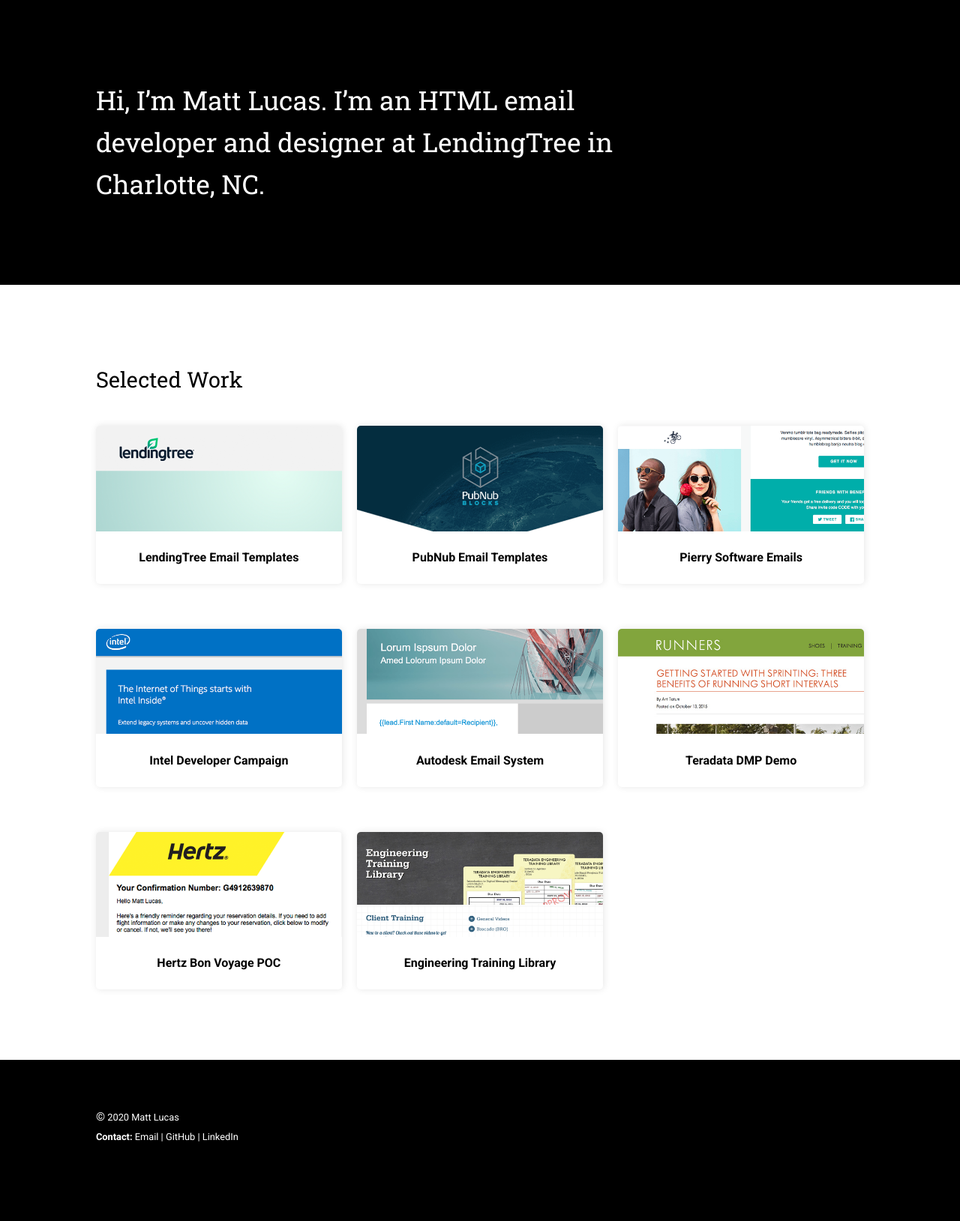
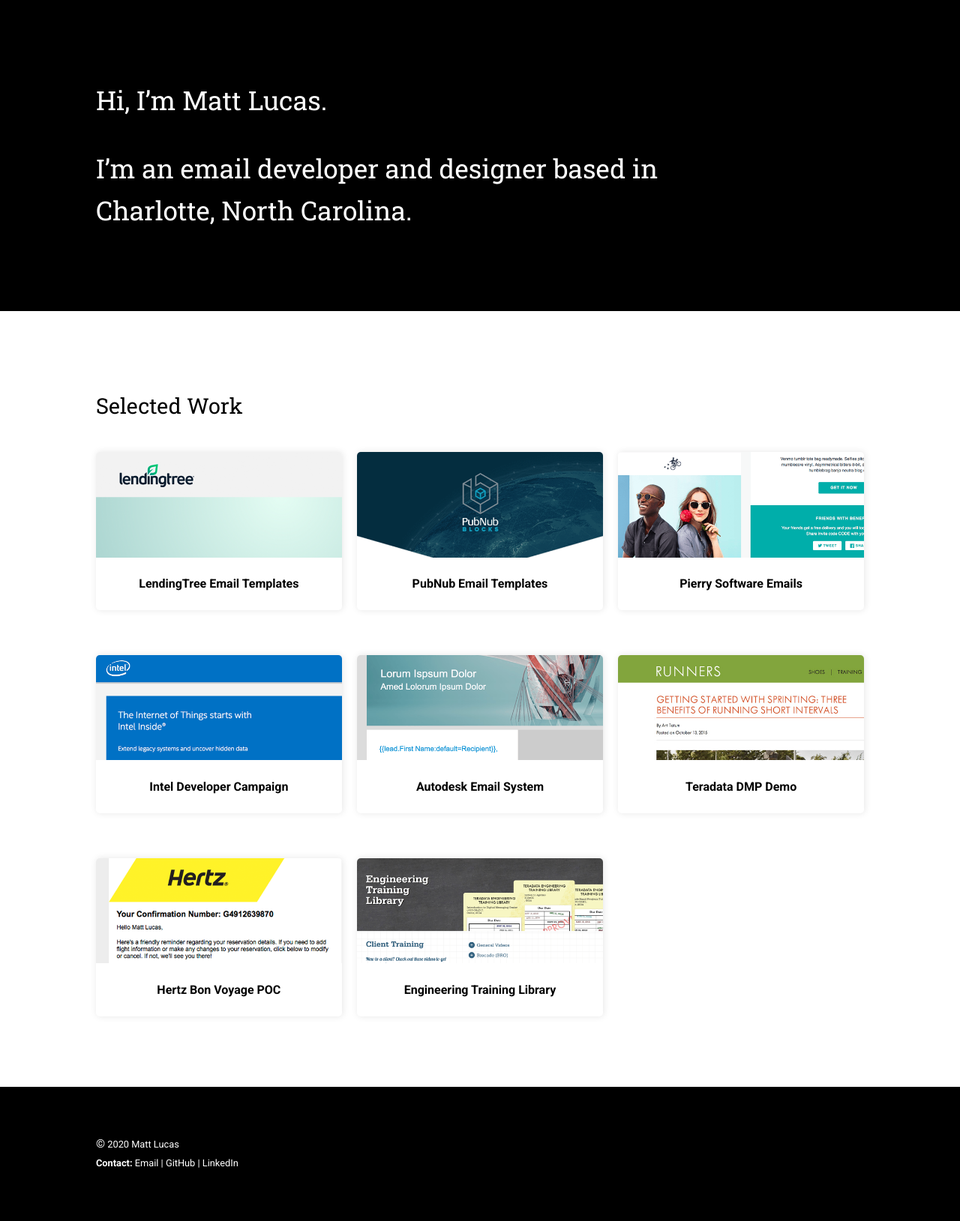
Before and after one commit to mattdavidlucas/mattdavidlucas.github.io, a Jekyll site: the page built from index.html, in a window 1280 px wide. Shown: the whole page at 75% size. Built offline with Jekyll 4.4.1, drawn with Linux system fonts in a browser that asks for light colours; nearby versions of some CDN libraries; before the commit the page ends 1594 px from its top, so only the background shows below that.

Commit message:
Update home page copy.

```diff
--- a/_sass/_home.scss
+++ b/_sass/_home.scss
@@ -17,12 +17,11 @@
 .site-intro {
 	margin: 2.6em 0;
 
-	h1 {
+	h1, h2 {
 		color: #FFF;
 		font-family: $headlineFont;
 		font-size: 1.6em;
 		line-height: 1.4em;
-		margin-bottom: 0;
 
 		@media only screen and (min-width: 960px) {
 			font-size: 2.2em;
@@ -34,6 +33,14 @@
 			font-size: 3em;
 			line-height: 1.4em;
 		}
+	}
+
+	h1 {
+		margin-bottom: 1em;
+	}
+
+	h2 {
+		margin-bottom: 0;
 	}
 
 	p {
--- a/index.html
+++ b/index.html
@@ -4,7 +4,9 @@
 <section class="container_site-intro">
 	<div class="wrapper">
 		<section class="site-intro">
-		  <h1>Hi, I&rsquo;m Matt Lucas. I&rsquo;m an HTML email developer and designer at LendingTree in Charlotte, NC.</h1>
+		  <h1>Hi, I&rsquo;m Matt Lucas.</h1>
+
+		  <h2>I&rsquo;m an email developer and designer based in Charlotte, North Carolina.</h2>
 		</section><!-- /.site-intro -->
 	</div>
 </section>
```
